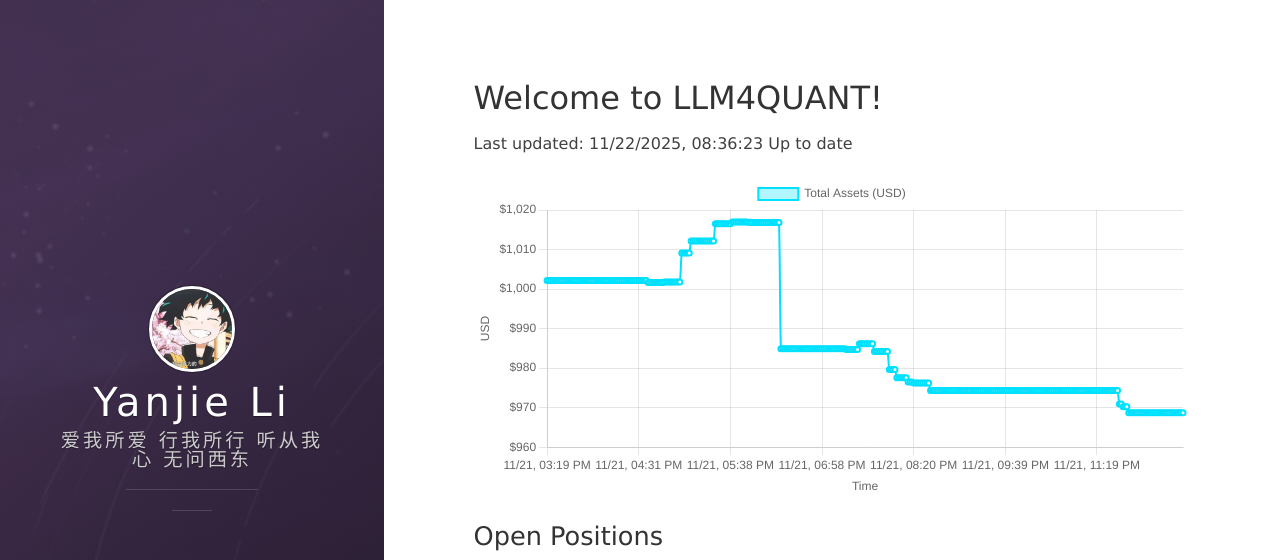
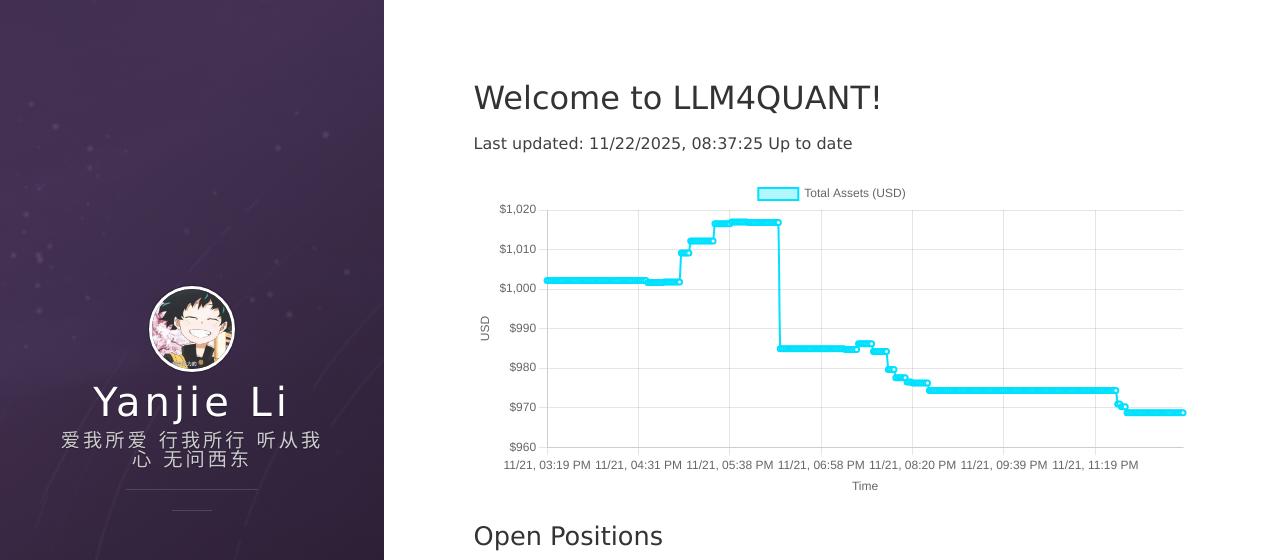
Before and after one commit to leeyegy/leeyegy.github.io, a Jekyll site: the page built from live-trading.html, in a window 1280 px wide and 1026 px high. Shown: the top 560 px of the window. Built offline with Jekyll 4.4.1, drawn with Linux system fonts in a browser that asks for light colours; nearby versions of some CDN libraries.

Commit message:
AccountMonitor: update balance history 2025-11-22T16:37:25+08:00

```diff
--- a/assets/data/binance/balance-history.json
+++ b/assets/data/binance/balance-history.json
@@ -1,5 +1,5 @@
 {
-  "generatedAt": "2025-11-22T16:36:23+08:00",
+  "generatedAt": "2025-11-22T16:37:25+08:00",
   "asset": "total_usd_value",
   "history": [
     {
@@ -1365,6 +1365,10 @@
     {
       "timestamp": "2025-11-22T16:36:23+08:00",
       "totalUsd": 968.69074819
+    },
+    {
+      "timestamp": "2025-11-22T16:37:25+08:00",
+      "totalUsd": 968.69074819
     }
   ]
 }
```
